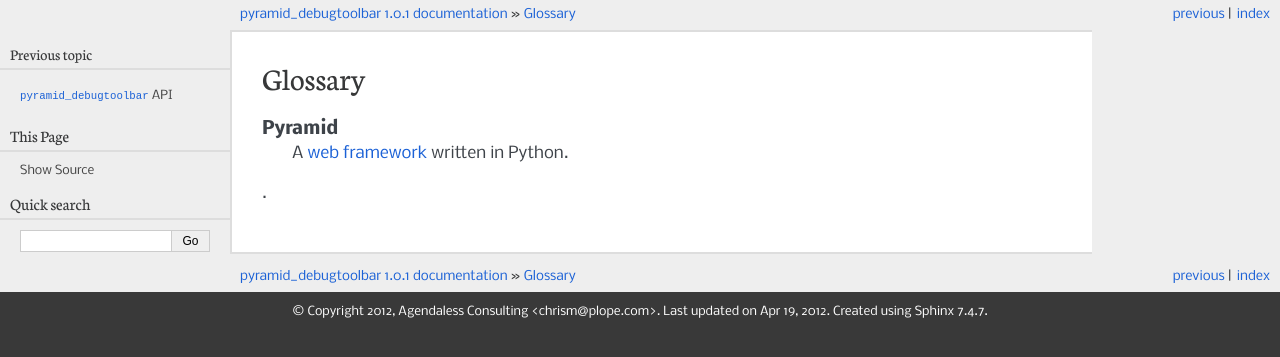
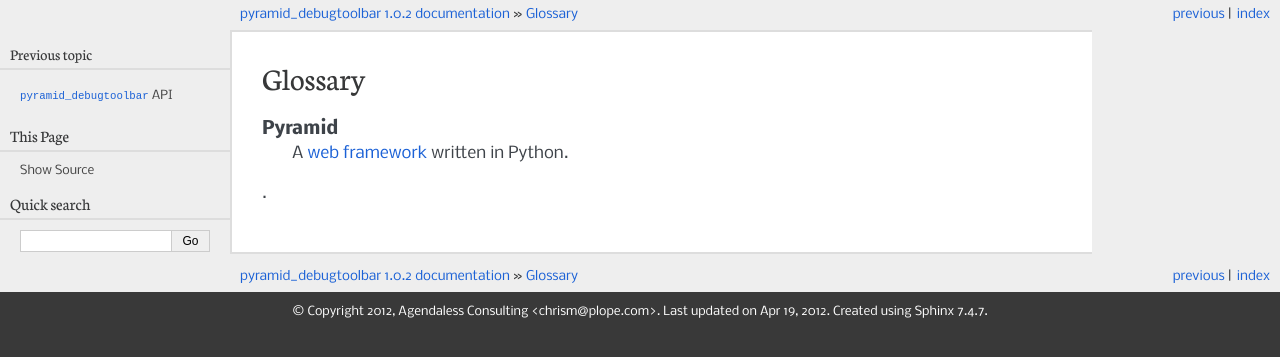
Before and after one commit to Pylons/pyramid_debugtoolbar, a Sphinx documentation site: the page built from docs/glossary.rst, in a window 1280 px wide. Shown: the top 357 px of the page. Built offline with Sphinx 7.4.7, drawn with Linux system fonts in a browser that asks for light colours.

Commit message:
prep for 1.0.2

```diff
--- a/docs/conf.py
+++ b/docs/conf.py
@@ -62,7 +62,7 @@
 # other places throughout the built documents.
 #
 # The short X.Y version.
-version = '1.0.1'
+version = '1.0.2'
 # The full version, including alpha/beta/rc tags.
 release = version
 
--- a/setup.py
+++ b/setup.py
@@ -38,7 +38,7 @@
     ]
 
 setup(name='pyramid_debugtoolbar',
-      version='1.0.1',
+      version='1.0.2',
       description=('A package which provides an interactive HTML debugger '
                    'for Pyramid application development'),
       long_description=README + '\n\n' + CHANGES,
```
